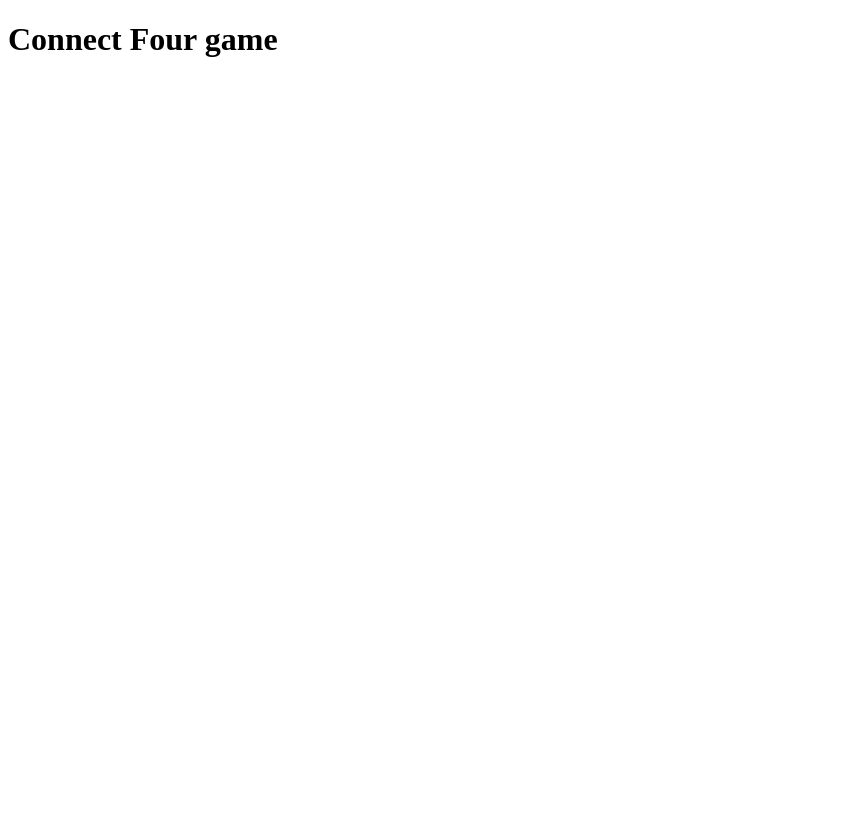
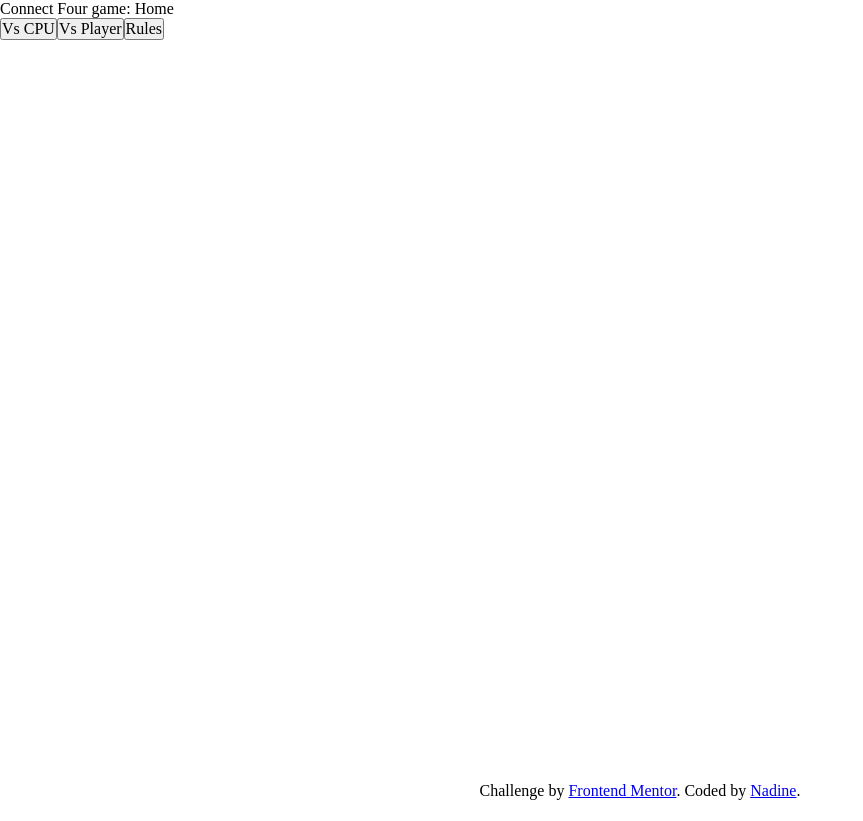
Before and after one commit to nadlgit/fmchallenge-connect-four-game, a React (Vite) app: page / in a window 1280 px wide. Shown: the whole page, without its empty margins (0-863 px from the left). After the commit the page ends 800 px from the top, so only its background shows below. Built offline with nearby package versions, Linux system fonts and the light colour scheme.

Commit message:
feat: UI skeleton

```diff
--- /dev/null
+++ b/src/app/app-content.tsx
@@ -0,0 +1,21 @@
+import { useState } from 'react';
+import { Home } from '@/components/home';
+import { Game } from '@/components/game';
+import { Rules } from '@/components/rules';
+
+export const AppContent = () => {
+  type AppStage = 'rules' | 'vsPlayer' | 'vsCPU';
+  const [appStage, setAppStage] = useState<AppStage | undefined>();
+  const goHome = () => setAppStage(undefined);
+  const showRules = () => setAppStage('rules');
+  const playVsPlayer = () => setAppStage('vsPlayer');
+  const playVsCPU = () => setAppStage('vsCPU');
+
+  if (appStage === 'rules') {
+    return <Rules goHome={goHome} />;
+  }
+  if (appStage === 'vsPlayer' || appStage === 'vsCPU') {
+    return <Game goHome={goHome} playMode={appStage} />;
+  }
+  return <Home showRules={showRules} playVsPlayer={playVsPlayer} playVsCPU={playVsCPU} />;
+};
--- /dev/null
+++ b/src/app/app.module.css
@@ -0,0 +1,11 @@
+.content {
+  height: 100%;
+}
+
+.footer {
+  position: absolute;
+  bottom: 0;
+  width: 100%;
+  display: grid;
+  justify-content: center;
+}
--- a/src/app/app.tsx
+++ b/src/app/app.tsx
@@ -1,3 +1,16 @@
+import { AppContent } from './app-content';
+import { ChallengeAttribution } from './challenge-attribution';
+import styles from './app.module.css';
+
 export const App = () => {
-  return <h1>Connect Four game</h1>;
+  return (
+    <>
+      <main className={styles.content}>
+        <AppContent />
+      </main>
+      <footer className={styles.footer}>
+        <ChallengeAttribution />
+      </footer>
+    </>
+  );
 };
--- a/src/app/styles.css
+++ /dev/null
@@ -1,5 +0,0 @@
-html,
-body,
-#root {
-  height: 100%;
-}
--- /dev/null
+++ b/src/components/game/game.tsx
@@ -0,0 +1,13 @@
+type GameProps = {
+  goHome: () => void;
+  playMode: 'vsPlayer' | 'vsCPU';
+};
+
+export const Game = ({ goHome, playMode }: GameProps) => {
+  return (
+    <div>
+      <h1>{`Connect Four game: Game ${playMode}`}</h1>
+      <button onClick={goHome}>Home</button>
+    </div>
+  );
+};
--- /dev/null
+++ b/src/components/game/index.ts
@@ -0,0 +1 @@
+export * from './game';
--- /dev/null
+++ b/src/components/home/home.tsx
@@ -0,0 +1,16 @@
+type HomeProps = {
+  showRules: () => void;
+  playVsPlayer: () => void;
+  playVsCPU: () => void;
+};
+
+export const Home = ({ showRules, playVsPlayer, playVsCPU }: HomeProps) => {
+  return (
+    <div>
+      <h1>Connect Four game: Home</h1>
+      <button onClick={playVsCPU}>Vs CPU</button>
+      <button onClick={playVsPlayer}>Vs Player</button>
+      <button onClick={showRules}>Rules</button>
+    </div>
+  );
+};
--- /dev/null
+++ b/src/components/home/index.ts
@@ -0,0 +1 @@
+export * from './home';
--- /dev/null
+++ b/src/components/rules/index.ts
@@ -0,0 +1 @@
+export * from './rules';
--- /dev/null
+++ b/src/components/rules/rules.tsx
@@ -0,0 +1,12 @@
+type RulesProps = {
+  goHome: () => void;
+};
+
+export const Rules = ({ goHome }: RulesProps) => {
+  return (
+    <div>
+      <h1>Connect Four game: Rules</h1>
+      <button onClick={goHome}>Home</button>
+    </div>
+  );
+};
--- a/src/main.tsx
+++ b/src/main.tsx
@@ -1,7 +1,7 @@
 import React from 'react';
 import ReactDOM from 'react-dom/client';
 import { App } from '@/app';
-import '@/app/styles.css';
+import '@/styles.css';
 
 ReactDOM.createRoot(document.getElementById('root') as HTMLElement).render(
   <React.StrictMode>
--- /dev/null
+++ b/src/styles.css
@@ -0,0 +1,31 @@
+*,
+*::before,
+*::after {
+  box-sizing: border-box;
+  margin: 0;
+  padding: 0;
+  font: inherit;
+}
+
+button:not(:disabled),
+input:not(:disabled) {
+  cursor: pointer;
+}
+
+html,
+body,
+#root {
+  height: 100%;
+}
+
+.visually-hidden {
+  position: absolute;
+  width: 1px;
+  height: 1px;
+  margin: -1px;
+  padding: 0;
+  border: 0;
+  clip-path: inset(50%);
+  overflow: hidden;
+  white-space: nowrap;
+}
```
